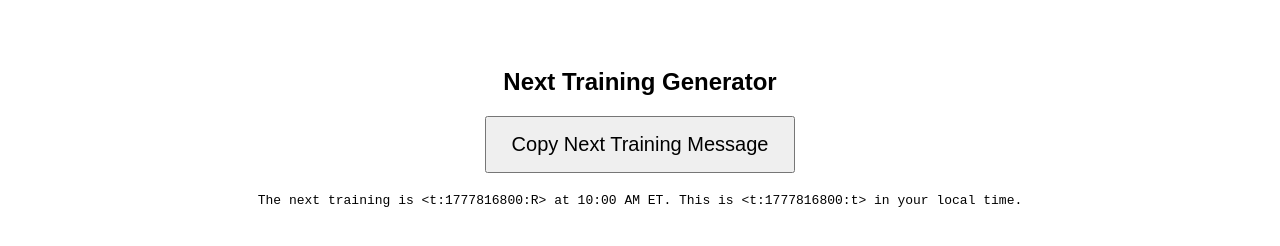
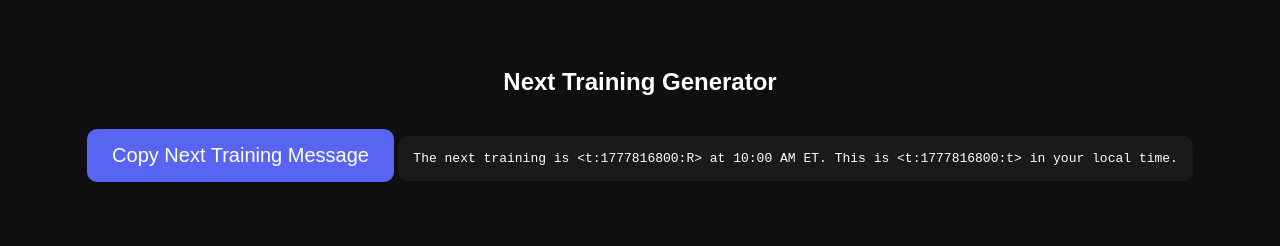
Before and after one commit to sirlordwho-1/mentor-tools, a plain HTML site: page index.html in a window 1280 px wide. Both pictures are taken after a click on the button "Copy Next Training Message". Drawn offline with Linux system fonts and the light colour scheme.

Commit message:
Update index.html

```diff
--- a/index.html
+++ b/index.html
@@ -7,19 +7,37 @@
       font-family: sans-serif;
       text-align: center;
       padding: 40px;
+      background: #0f0f0f;
+      color: white;
     }
+
     button {
       font-size: 20px;
       padding: 15px 25px;
       cursor: pointer;
+      border: none;
+      border-radius: 10px;
+      background: #5865F2;
+      color: white;
     }
+
+    button:hover {
+      background: #4752c4;
+    }
+
     #output {
       margin-top: 20px;
       font-family: monospace;
       white-space: pre-wrap;
+      background: #1a1a1a;
+      padding: 15px;
+      border-radius: 10px;
+      display: inline-block;
+      max-width: 90%;
     }
   </style>
 </head>
+
 <body>
 
 <h2>Next Training Generator</h2>
@@ -30,25 +48,25 @@
 
 <script>
 function getNextTraining() {
+  const scheduleHours = [2, 5, 8, 11, 14, 17, 20, 23];
+
   const now = new Date();
 
-  // Get current time in New York (handles DST automatically)
+  // Correct New York time (handles DST automatically)
   const nyNow = new Date(
     now.toLocaleString("en-US", { timeZone: "America/New_York" })
   );
 
-  const scheduleHours = [2, 5, 8, 11, 14, 17, 20, 23];
+  for (let i = 0; i < scheduleHours.length; i++) {
+    let candidate = new Date(nyNow);
+    candidate.setHours(scheduleHours[i], 0, 0, 0);
 
-  for (let i = 0; i < scheduleHours.length; i++) {
-    let next = new Date(nyNow);
-    next.setHours(scheduleHours[i], 0, 0, 0);
-
-    if (next > nyNow) {
-      return next;
+    if (candidate > nyNow) {
+      return candidate;
     }
   }
 
-  // If none left today → first one tomorrow
+  // fallback to next day
   let next = new Date(nyNow);
   next.setDate(next.getDate() + 1);
   next.setHours(scheduleHours[0], 0, 0, 0);
@@ -59,21 +77,17 @@ function getNextTraining() {
 function generate() {
   const nextNY = getNextTraining();
 
-  // Convert NY time → actual UTC timestamp
-  const utcTime = new Date(
-    nextNY.toLocaleString("en-US", { timeZone: "UTC" })
-  );
+  // FIX: use raw timestamp (NO double conversion)
+  const unix = Math.floor(nextNY.getTime() / 1000);
 
-  const unix = Math.floor(utcTime.getTime() / 1000);
-
-  // Format ET time nicely
   const etString = nextNY.toLocaleTimeString("en-US", {
     timeZone: "America/New_York",
     hour: "numeric",
     minute: "2-digit"
   });
 
-  const message = `The next training is <t:${unix}:R> at ${etString} ET. This is <t:${unix}:t> in your local time.`;
+  const message =
+`The next training is <t:${unix}:R> at ${etString} ET. This is <t:${unix}:t> in your local time.`;
 
   document.getElementById("output").innerText = message;
 
```
